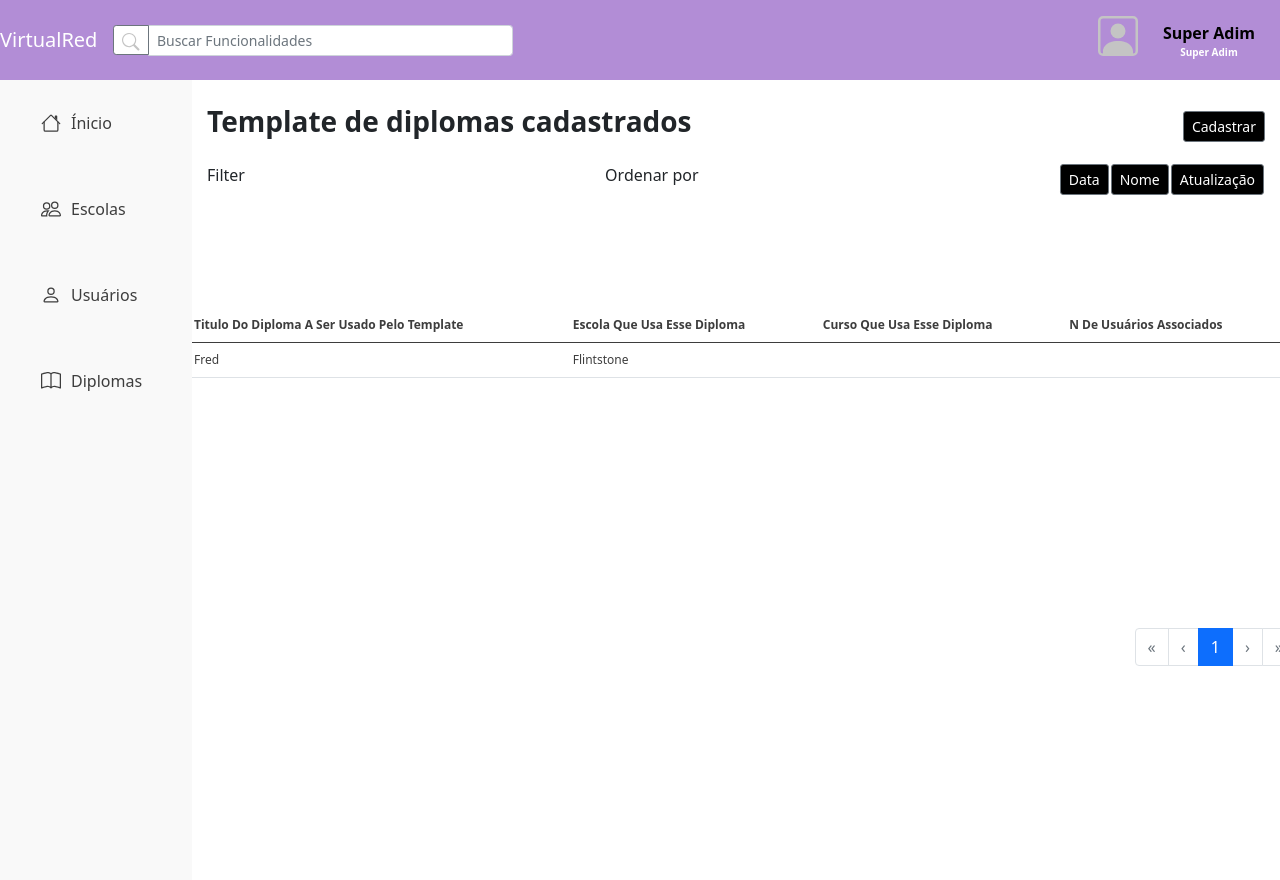
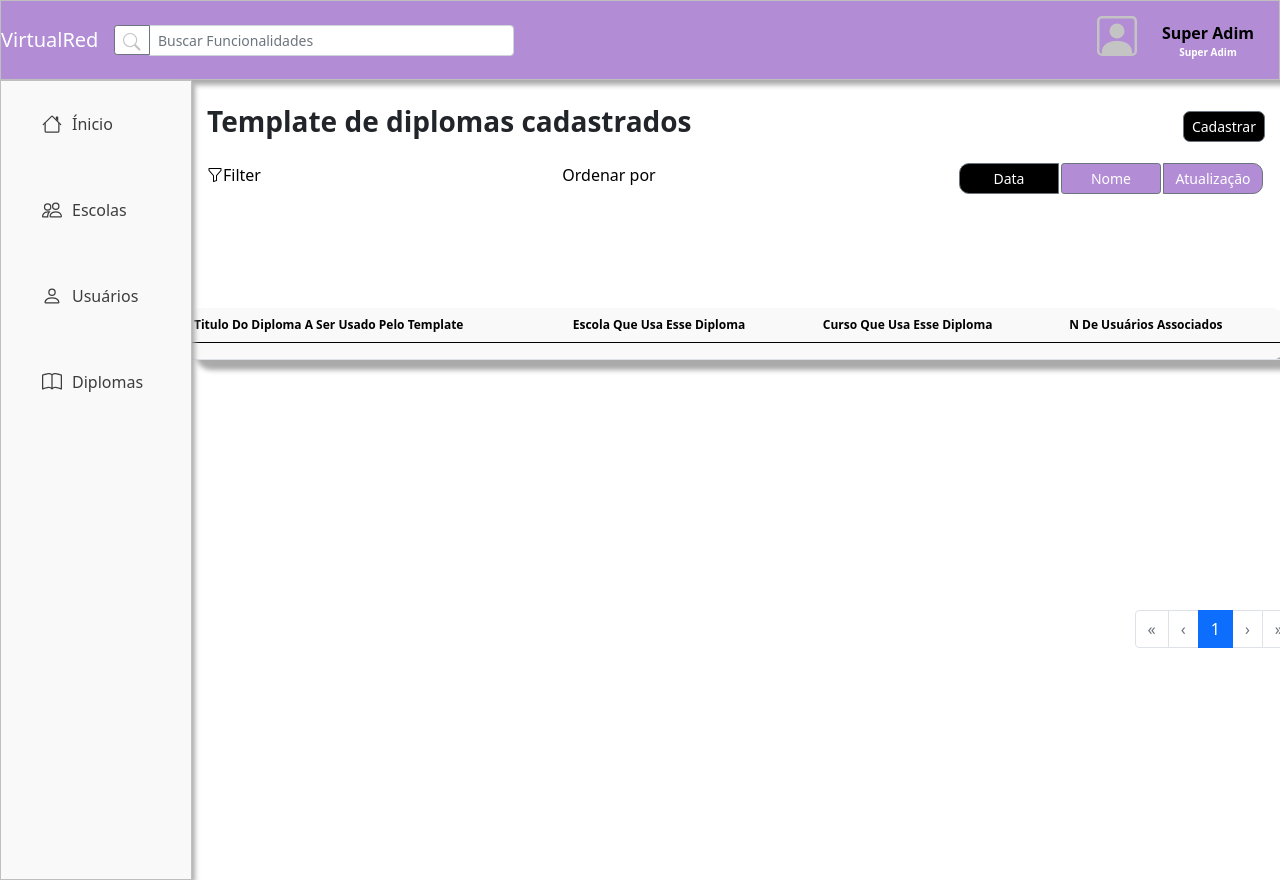
Before and after one commit to Leonardo-Sants/psel-virtualred-2021, a Vue app: page / in a window 1280 px wide. Built offline with nearby package versions, Linux system fonts and the light colour scheme.

Commit message:
Editando a View Graduate

```diff
--- a/src/components/NavBarComponent.vue
+++ b/src/components/NavBarComponent.vue
@@ -49,6 +49,8 @@ export default {
   display: flex;
   width: 100%;
   height: 80px;
+  border: 1px solid #BFBFBF;
+  box-shadow: 5px 5px 5px #aaaaaa;
 }
 
 .Search {
--- a/src/components/SideBarComponent.vue
+++ b/src/components/SideBarComponent.vue
@@ -26,7 +26,8 @@ export default {
   height: 100%;
   position: absolute;
   background-color: #F9F9F9;
-  box-shadow: 2px #000000;
+  border: 1px solid #BFBFBF;
+  box-shadow: 3px 3px 5px #aaaaaa;
 }
 
 .sideBar a {
--- a/src/view/Graduate.vue
+++ b/src/view/Graduate.vue
@@ -7,12 +7,12 @@
             </div>
         </div>
         <div class="Filter">
-            <p>Filter</p>
+            <p><b-icon icon="funnel"></b-icon>Filter</p>
             <p>Ordenar por</p>
             <div class="BtnFilter">
             <b-button id="B-Filter" size="sm" type="submit">Data</b-button>
-            <b-button id="B-Filter" size="sm" type="submit">Nome</b-button>
-            <b-button id="B-Filter" size="sm" type="submit">Atualização</b-button>
+            <b-button id="B-FilterName" size="sm" type="submit">Nome</b-button>
+            <b-button id="B-FilterAtt" size="sm" type="submit">Atualização</b-button>
             </div>
         </div>
         <div class="overflow-auto">
@@ -45,7 +45,7 @@
         perPage: 3,
         currentPage: 1,
         items: [
-          {  Titulo_do_diploma_a_ser_usado_pelo_template: 'Fred', Escola_que_usa_esse_diploma: 'Flintstone',
+          {  Titulo_do_diploma_a_ser_usado_pelo_template: '', Escola_que_usa_esse_diploma: '',
            Curso_que_usa_esse_diploma: '', N_de_usuários_associados: '', }
         ]
       }
@@ -88,6 +88,7 @@ section {
 .BtnRegister #RegisterButton{
     width: 100%;
     display: flex;
+    border-radius: 7px;
     background-color: #000000;
 }
 
@@ -99,16 +100,31 @@ section {
 }
 
 .Filter  p{
-
+   color: #000000;
 }
 
 .BtnFilter #B-Filter{
     background-color: #000000;
-    margin: 1px;
+    margin: 0px 2px;
+    border-radius: 10px 0px 0px 10px;
+    width: 100px;
+}
+
+#B-FilterName, #B-FilterAtt {
+    background-color: #B28DD6;
+    width: 100px;
+}
+
+#B-FilterAtt {
+    border-radius: 0px 10px 10px 0px;
+    margin: 0px 2px;
 }
 
 .table {
     width: 1100px;
+    background-color: #F9F9F9;
+    border-radius: 15px;
+    box-shadow: 10px 10px 5px #aaaaaa;
 }
 
 .Page {
@@ -119,10 +135,14 @@ section {
     color: #000000;
 }
 
+.page-item desable{
+    background-color: #000000;
+}
+
 #my-table {
     font-size: 12px;
     margin: 100px 10px;
-    color: #3D3D3D;
+    color: #000000;
 }
 
 
```
